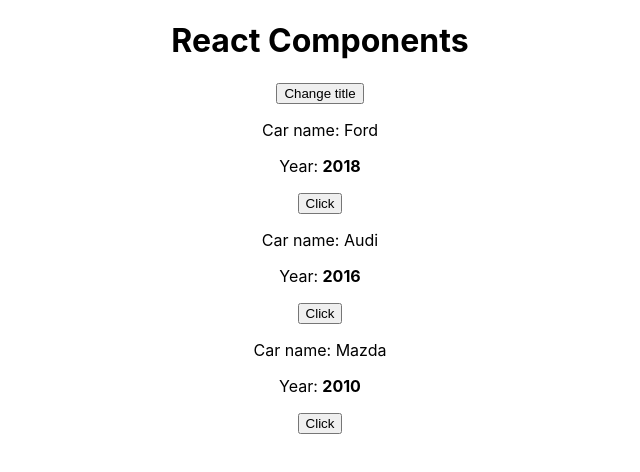
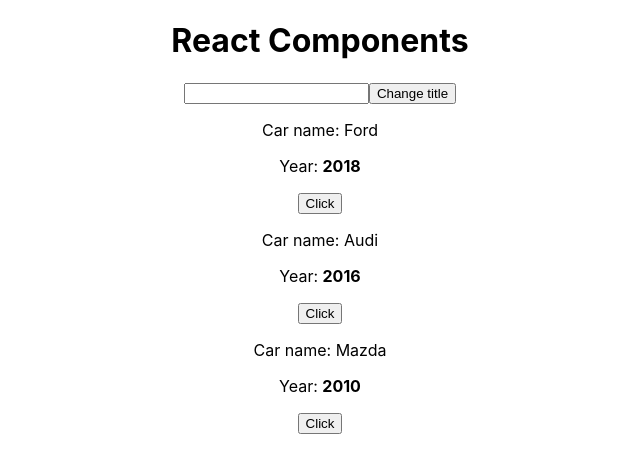
Before and after one commit to AntonS86/react_theory, a React (Create React App) app: page / in a window 1280 px wide. Shown: the top 472 px of the page, without its empty margins (320-960 px from the left). Built offline with nearby package versions, Linux system fonts and the light colour scheme.

Commit message:
block 3: less 5

```diff
--- a/src/App.js
+++ b/src/App.js
@@ -7,7 +7,6 @@ class App extends React.Component {
 
     constructor(props) {
         super(props);
-
 
         this.state = {
             cars     : [
@@ -25,6 +24,12 @@ class App extends React.Component {
         });
     };
 
+    handleInput = (e) => {
+        this.setState({
+            pageTitle: e.target.value
+        });
+    };
+
     render() {
 
         const divStyle = {
@@ -36,6 +41,7 @@ class App extends React.Component {
         return (
             <div className="App" style={divStyle}>
                 <h1>{this.state.pageTitle}</h1>
+                <input type="text" name="" id="" onChange={this.handleInput}/>
                 <button onClick={this.changeTitleHandler.bind(this, 'Changed!')}>Change title</button>
                 <Car
                     name={cars[0].name}
```
